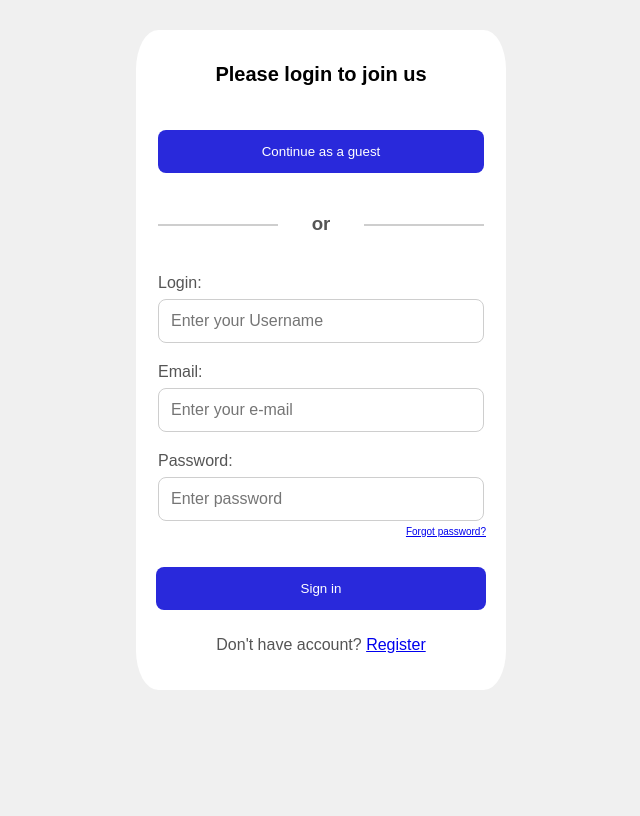
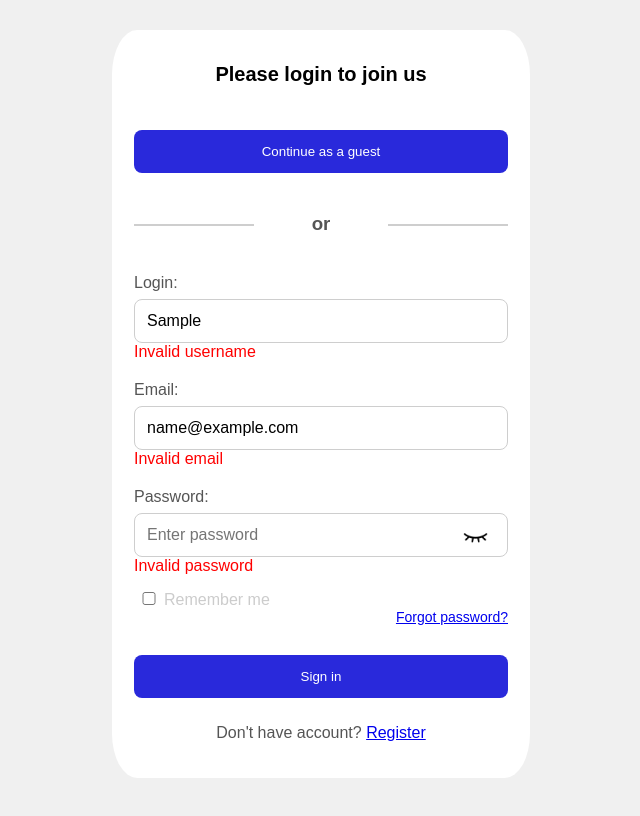
Before and after one commit to ConradApril/Login-Form, a plain HTML site: page index.html in a window 1280 px wide. Both pictures are taken after typing "Sample", "name@example.com", "Sample123" into the empty fields and a click on the button "Sign in". Shown: the whole page, without its empty margins (319-959 px from the left). Drawn offline with Linux system fonts and the light colour scheme.

Commit message:
validate form and "remember me"

```diff
--- /dev/null
+++ b/data.json
@@ -0,0 +1,5 @@
+{
+  "username": "Janko_the_musician",
+  "email": "Janko_the_musician@gg.com",
+  "password": "123456"
+}
--- a/index.html
+++ b/index.html
@@ -2,7 +2,7 @@
 <html lang="en">
   <head>
     <link rel="stylesheet" href="style.css" />
-    <script src="main.js"></script>
+
     <meta charset="UTF-8" />
     <meta name="viewport" content="width=device-width, initial-scale=1.0" />
     <title>Login</title>
@@ -12,7 +12,7 @@
       <form
         id="registrationForm"
         class="fieldset1"
-        onsubmit="return validateForm()"
+        onsubmit="validateForm(event)"
       >
         <div class="input-area">
           <h1 class="title">Please login to join us</h1>
@@ -38,22 +38,40 @@
             />
             <div id="emailError" class="error"></div>
             <label for="password">Password: </label>
+
+            <div class="passwordEye">
               <input
                 placeholder="Enter password"
+                type="password"
                 id="password"
-              name="password"
-              type="password"
               />
+              <img
+                class="eye"
+                onclick="TogglePassword()"
+                src="CLOSEDEYE.png"
+                alt="eye"
+              />
+            </div>
+
             <div id="passwordError" class="error"></div>
-          </fieldset>
+
+            <p class="CheckboxRememberMe">
+              <input class="Checkbox" type="checkbox" id="rememberMe"/><a class="RememberMe"
+                >Remember me</a
+              >
+            </p>
             <a href="/" class="forgot-password">Forgot password?</a>
-          <button id="submit-btn" type="submit" class="button">Sign in</button>
+            <button href="/" id="submit-btn" type="submit" class="button">
+              Sign in
+            </button>
             <div id="successMessage" class="success" style="display: none">
               Registration Successful!
             </div>
             <p class="register">Don't have account? <a href="/">Register</a></p>
+          </fieldset>
         </div>
       </form>
     </main>
+    <script src="main.js"></script>
   </body>
 </html>
--- a/main.js
+++ b/main.js
@@ -1,48 +1,107 @@
-function validateForm() {
-    let name = document.getElementById('name').value;
-    let email = document.getElementById('email').value;
-    let password = document.getElementById('password').value;
+const rmCheck = document.getElementById("rememberMe");
+let nameInput = document.getElementById("name");
+let passInput = document.getElementById("password");
+let emailInput = document.getElementById("email");
+if (localStorage.checkbox && localStorage.checkbox !== "") {
+  nameInput.value = localStorage.name;
+  passInput.value = localStorage.passInput;
+  emailInput.value = localStorage.email;
+  console.log(localStorage.password);
+  // Check data.json if data is correct, if yes submit form
+  if ((nameInput.value = localStorage.name)) {
+  }
+} else {
+  rmCheck.removeAttribute("checked");
+  passInput.value = "";
+  console.log("test");
+}
 
-    let nameError = document.getElementById('nameError');
-    let emailError = document.getElementById('emailError');
-    let passwordError = document.getElementById('passwordError');
-    let successMessage = document.getElementById('successMessage');
+async function validateForm(event) {
+  event.preventDefault();
+  let name = document.getElementById("name").value;
+  let email = document.getElementById("email").value;
+  let password = document.getElementById("password").value;
 
-    let valid = true;
+  let nameError = document.getElementById("nameError");
+  let emailError = document.getElementById("emailError");
+  let passwordError = document.getElementById("passwordError");
+  let successMessage = document.getElementById("successMessage");
 
-    nameError.innerHTML = '';
-    emailError.innerHTML = '';
-    passwordError.innerHTML = '';
+  var valid = true;
 
-    console.log(name)
-    if (name === '') {
-        nameError.innerHTML = 'Name is required';
+  nameError.innerHTML = "";
+  emailError.innerHTML = "";
+  passwordError.innerHTML = "";
+
+  if (name === "") {
+    nameError.innerHTML = "Name is required";
     valid = false;
   }
 
-    if (email === '') {
-        emailError.innerHTML = 'Email is required';
+  if (email === "") {
+    emailError.innerHTML = "Email is required";
     valid = false;
   } else if (!/\S+@\S+\.\S+/.test(email)) {
-        emailError.innerHTML = 'Invalid email address';
+    emailError.innerHTML = "Invalid email address";
     valid = false;
   }
-
-    if (password === '') {
-        passwordError.innerHTML = 'Password is required';
+  if (password === "") {
+    passwordError.innerHTML = "Password is required";
     valid = false;
   } else if (password.length < 6) {
-        passwordError.innerHTML = 'Password must be at least 6 characters';
+    passwordError.innerHTML = "Password must be at least 6 characters";
     valid = false;
   }
 
   if (valid) {
-        successMessage.style.display = 'block';
-        setTimeout(function () {
-            successMessage.style.display = 'none';
-            document.getElementById('registrationForm').reset();
-        }, 2000);
+    await fetch("./data.json")
+      .then((response) => response.json())
+      .then((json) => {
+        if (name !== json.username) {
+          nameError.innerHTML = "Invalid username";
+          valid = false;
         }
-
-    return false;
+        if (email !== json.email) {
+          emailError.innerHTML = "Invalid email";
+          valid = false;
         }
+        if (password !== json.password) {
+          passwordError.innerHTML = "Invalid password";
+          valid = false;
+          document.getElementById("password").value = "";
+        }
+      });
+    }
+    //  if (valid) {
+      //    successMessage.style.display = "block";
+      //    setTimeout(function () {
+        //      successMessage.style.display = "none";
+        //      document.getElementById("registrationForm").reset();
+        //    }, 2000);
+        //  }
+        if (valid) {
+    RememberMe(name, email, password);
+    window.location.href = "/";
+  }
+  return valid;
+}
+function RememberMe(name, email, password) {
+  if (rmCheck.checked) {
+    localStorage.name = name;
+    localStorage.email = email;
+    localStorage.passInput = password;
+    localStorage.checkbox = rmCheck.value;
+  }
+}
+function TogglePassword() {
+  var x = document.getElementById("password");
+  var icon = document.getElementsByClassName("eye");
+  console.log(icon[0]);
+  if (x.type === "password") {
+    x.type = "text";
+    icon[0].src = "eye.png";
+  } else {
+    x.type = "password";
+    icon[0].src = "CLOSEDEYE.png";
+  }
+}
--- a/style.css
+++ b/style.css
@@ -62,10 +62,10 @@
   margin: 30px 0 10px 0;
 }
 .forgot-password {
-  font-size: 10px;
+  font-size: 14px;
   width: 100%;
   text-align: right;
-  margin-top: 5px;
+  margin-top: 0px;
 }
 fieldset {
   border: none;
@@ -101,4 +101,34 @@
 }
 .register {
   color: rgb(85, 85, 85);
+  text-align: center;
 }
+.error {
+  color: red;
+}
+.Checkbox {
+  margin: 0;
+  width: 20px;
+  position: left;
+  min-width: 30px;
+}
+.RememberMe {
+
+}
+.CheckboxRememberMe {
+  margin-bottom: 0px;
+}
+.eye {
+  max-width: 25px;
+  max-height: 25px;
+  position: absolute;
+  display: block;
+  top: 10px;
+  right: 20px;
+}
+.passwordEye {
+  position: relative;
+}
+#password {
+  padding-right: 60px;
+}
```
Also changed, not shown: CLOSEDEYE.png (added), EYE.png (added). Lines whose indentation alone changed are shown as unchanged.
